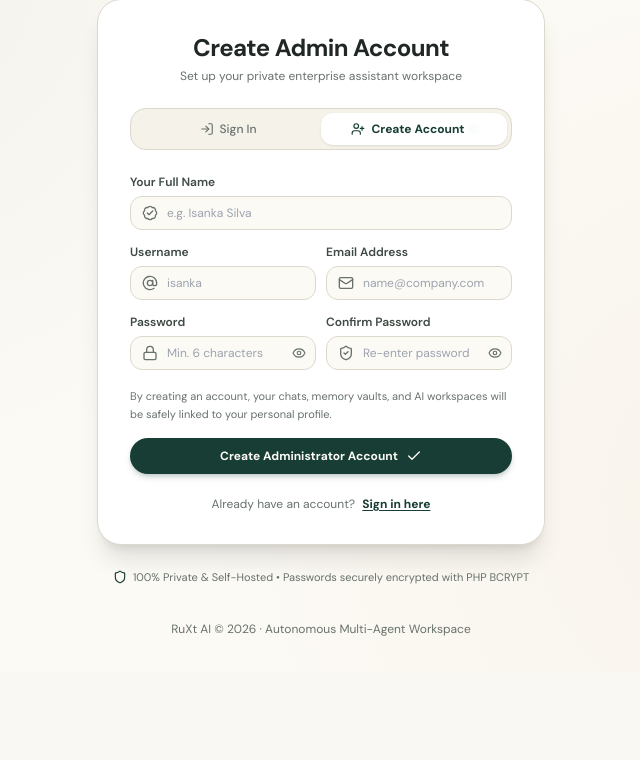
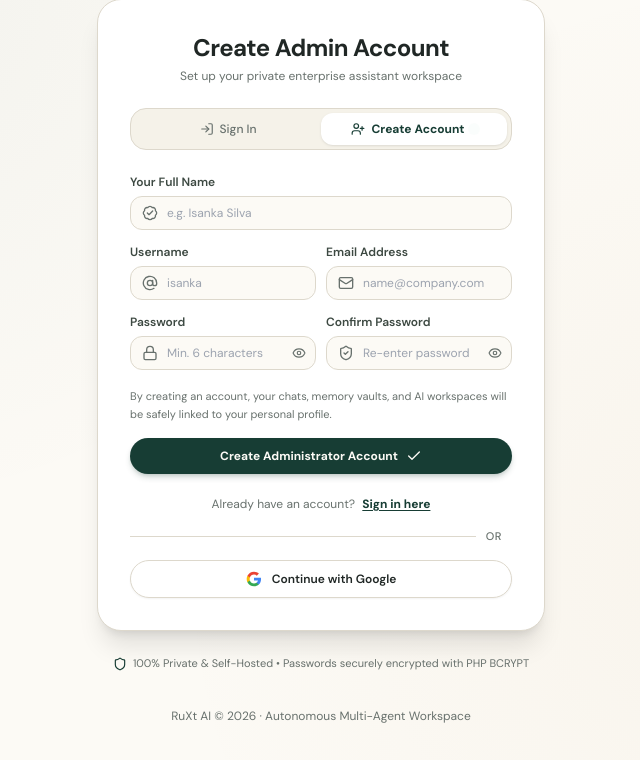
Before and after one commit to Sanka43/ruxt, a PHP site: page /login.php in a window 1280 px wide. Shown: the part 204-964 px from the top of the page, without its empty margins (319-959 px from the left). Before the commit the page ends 840 px from the top, so only its background shows below. Run offline with PHP 8.4, Linux system fonts and the light colour scheme; data comes from the database, SQL or seed files in the repository; data that the repository does not hold is empty; some libraries are stand-ins or nearby versions.

Commit message:
feat(ui): display customer-facing Google Sign-In button with graceful alert when OAuth is unconfigured

```diff
--- a/login.php
+++ b/login.php
@@ -307,7 +307,6 @@ $hasGoogleAuth = !empty($googleClientId);
                 </div>
             </form>
 
-            <?php if ($hasGoogleAuth): ?>
             <!-- ================= GOOGLE SIGN-IN SECTION ================= -->
             <div class="relative my-4 flex items-center justify-center">
                 <div class="border-t border-[#ddd8cc] w-full"></div>
@@ -315,6 +314,7 @@ $hasGoogleAuth = !empty($googleClientId);
             </div>
 
             <div class="w-full flex flex-col items-center justify-center space-y-2">
+                <?php if ($hasGoogleAuth): ?>
                     <!-- Google Identity Services Container -->
                     <div id="g_id_onload"
                          data-client_id="<?= htmlspecialchars($googleClientId) ?>"
@@ -332,8 +332,19 @@ $hasGoogleAuth = !empty($googleClientId);
                          data-logo_alignment="left"
                          data-width="320">
                     </div>
+                <?php else: ?>
+                    <!-- Professional Customer-Facing Google Button (No Developer Popup) -->
+                    <button type="button" onclick="handleUnconfiguredGoogleSignIn()" class="w-full py-2.5 px-4 bg-white hover:bg-stone-50 border border-[#ddd8cc] hover:border-[#173d34] text-[#202725] font-semibold rounded-full text-xs flex items-center justify-center space-x-2.5 transition-all shadow-sm active:scale-[0.98] cursor-pointer">
+                        <svg class="w-4 h-4 flex-shrink-0" viewBox="0 0 24 24">
+                            <path fill="#4285F4" d="M22.56 12.25c0-.78-.07-1.53-.2-2.25H12v4.26h5.92c-.26 1.37-1.04 2.53-2.21 3.31v2.77h3.57c2.08-1.92 3.28-4.74 3.28-8.09z"/>
+                            <path fill="#34A853" d="M12 23c2.97 0 5.46-.98 7.28-2.66l-3.57-2.77c-.98.66-2.23 1.06-3.71 1.06-2.86 0-5.29-1.93-6.16-4.53H2.18v2.84C3.99 20.53 7.7 23 12 23z"/>
+                            <path fill="#FBBC05" d="M5.84 14.09c-.22-.66-.35-1.36-.35-2.09s.13-1.43.35-2.09V7.06H2.18C1.43 8.55 1 10.22 1 12s.43 3.45 1.18 4.94l2.85-2.22.81-.63z"/>
+                            <path fill="#EA4335" d="M12 5.38c1.62 0 3.06.56 4.21 1.64l3.15-3.15C17.45 2.09 14.97 1 12 1 7.7 1 3.99 3.47 2.18 7.06l3.66 2.84c.87-2.6 3.3-4.52 6.16-4.52z"/>
+                        </svg>
+                        <span>Continue with Google</span>
+                    </button>
+                <?php endif; ?>
             </div>
-            <?php endif; ?>
 
         </div>
 
@@ -540,6 +551,11 @@ $hasGoogleAuth = !empty($googleClientId);
             }
         }
 
+        // Handle Google Sign-in click when OAuth is not yet configured (customer-friendly)
+        function handleUnconfiguredGoogleSignIn() {
+            showAlert('Google Sign-In is temporarily unavailable. Please sign in with your username/email and password.');
+        }
+
         // Handle Google Identity Services Credential Callback
         async function handleGoogleSignInResponse(response) {
             if (!response || !response.credential) {
```
Lines whose indentation alone changed are shown as unchanged.
